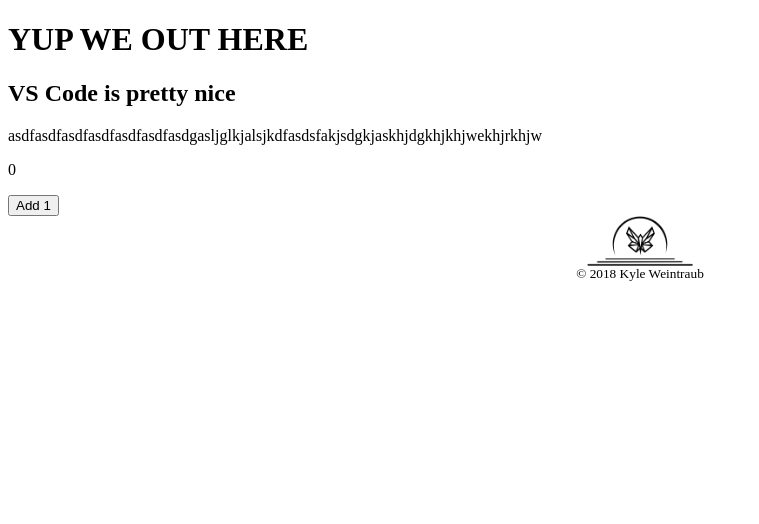
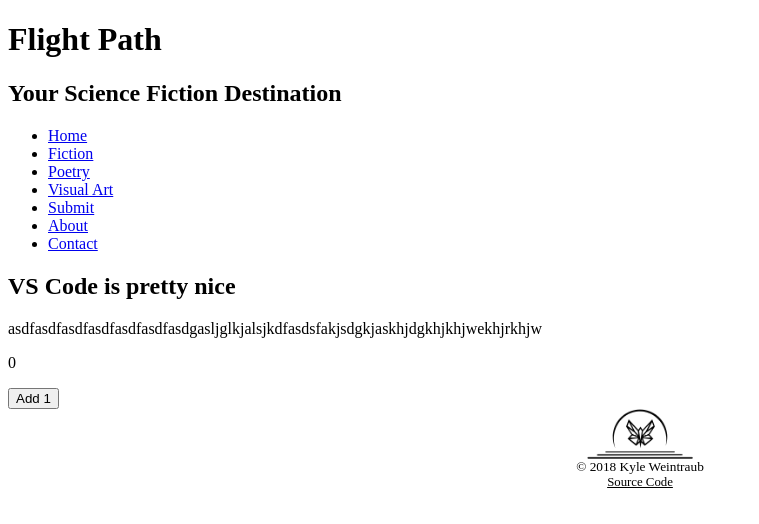
Before and after one commit to TheMoonMoth/FlightPath-frontend, a Vue app: page / in a window 1280 px wide. Shown: the top 524 px of the page, without its empty margins (0-759 px from the left). Built offline with nearby package versions, Linux system fonts and the light colour scheme.

Commit message:
added nav bar

```diff
--- a/index.html
+++ b/index.html
@@ -3,10 +3,9 @@
   <head>
     <meta charset="utf-8">
     <meta name="viewport" content="width=device-width,initial-scale=1.0">
-    <title>flightpath-frontend</title>
+    <title>Flight Path</title>
   </head>
   <body>
     <div id="app"></div>
-    <!-- built files will be auto injected -->
   </body>
 </html>
--- a/src/components/Footer.vue
+++ b/src/components/Footer.vue
@@ -2,6 +2,7 @@
   <footer>
      <img src="@/assets/MoonMothRetro.png" alt="Moon Moth Logo">
      <small>&copy; 2018 Kyle Weintraub</small>
+     <a href="https://github.com/themoonmoth/FlightPath-frontend">Source Code</a>
   </footer>
 </template>
 
@@ -26,4 +27,9 @@ footer img {
     height: 50px;
     width: auto;
 }
+
+footer a {
+  font-size: .8rem;
+  color: black;
+}
 </style>
--- a/src/components/Header.vue
+++ b/src/components/Header.vue
@@ -1,11 +1,28 @@
 <template>
-  <h1>YUP WE OUT HERE</h1>
+  <header>
+    <div>
+      <h1>Flight Path</h1>
+      <h2>Your Science Fiction Destination</h2>
+    </div>
+
+    <nav>
+      <ul>
+        <li><a href="#">Home</a></li>
+        <li><a href="#">Fiction</a></li>
+        <li><a href="#">Poetry</a></li>
+        <li><a href="#">Visual Art</a></li>
+        <li><a href="#">Submit</a></li>
+        <li><a href="#">About</a></li>
+        <li><a href="#">Contact</a></li>
+      </ul>
+    </nav>
+  </header>
 </template>
 
 <script>
 export default {
-    name: "Header"
-}
+  name: "Header"
+};
 </script>
 
 <style>
```
Also changed, not shown: package.json (+8 -1 lines), src/App.vue (+4 -5 lines), src/main.js (+8 -8 lines), 1 other file (tests, documents, lock files or other folders).
